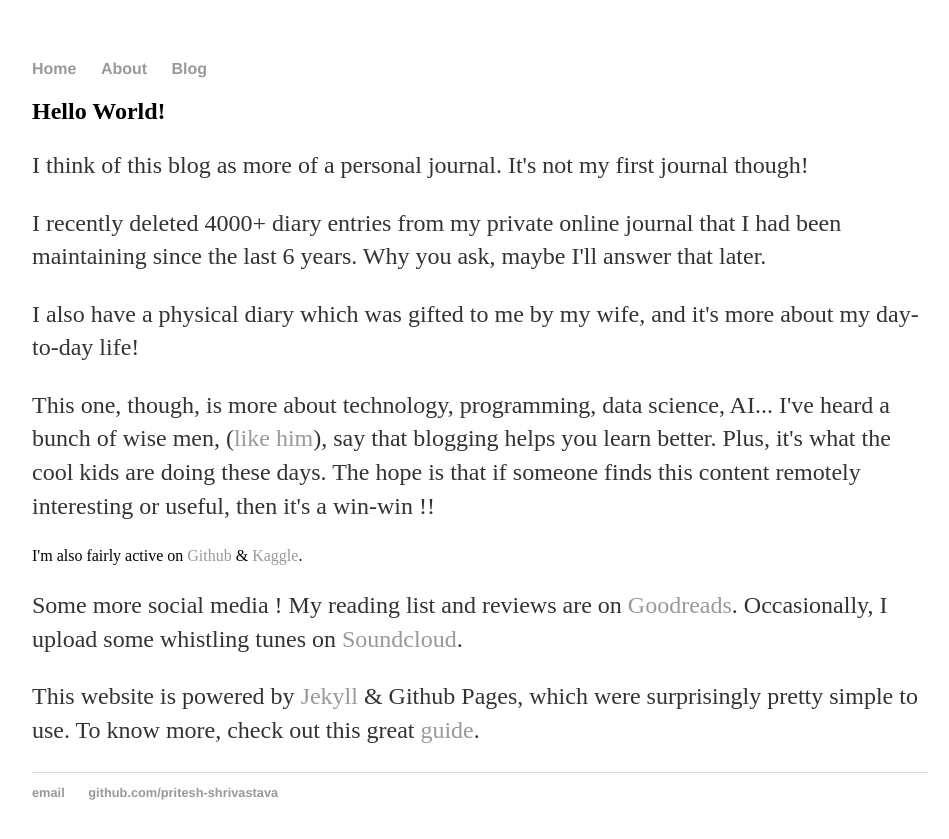
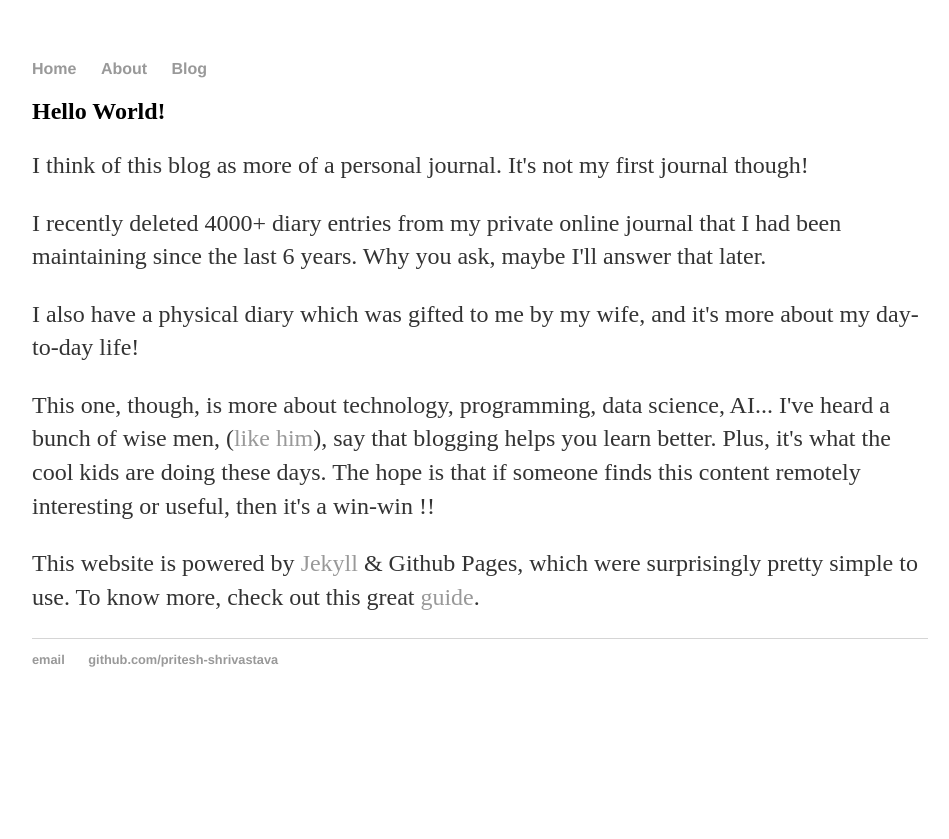
Before and after one commit to pritesh-shrivastava/pritesh-shrivastava.github.io, a Jekyll site: the page built from about/index.html, in a window 1280 px wide. Shown: the top 839 px of the page, without its empty margins (160-1109 px from the left). Built offline with Jekyll 4.4.1, drawn with Linux system fonts in a browser that asks for light colours.

Commit message:
[PS] Fix typos & about page

```diff
--- a/about/index.html
+++ b/about/index.html
@@ -23,15 +23,6 @@ Plus, it's what the cool kids are doing these days.
 The hope is that if someone finds this content remotely interesting or useful, then it's a win-win !!
 </p>
 
-I'm also fairly active on <a href="https://github.com/pritesh-shrivastava">Github</a> &
-<a href="https://www.kaggle.com/priteshshrivastava">Kaggle</a>.
-</p>
-<p>
-Some more social media ! My reading list and reviews are on
-<a href="https://www.goodreads.com/user/show/23475269-pritesh-shrivastava">Goodreads</a>.
-Occasionally, I upload some whistling tunes on <a href="https://soundcloud.com/pritesh-shrivastava">Soundcloud</a>.
-</p>
-
 <p>
 This website is powered by <a href="http://jekyllrb.com">Jekyll</a> & Github Pages,
 which were surprisingly pretty simple to use.
```
Also changed, not shown: index.html (+7 -4 lines).
